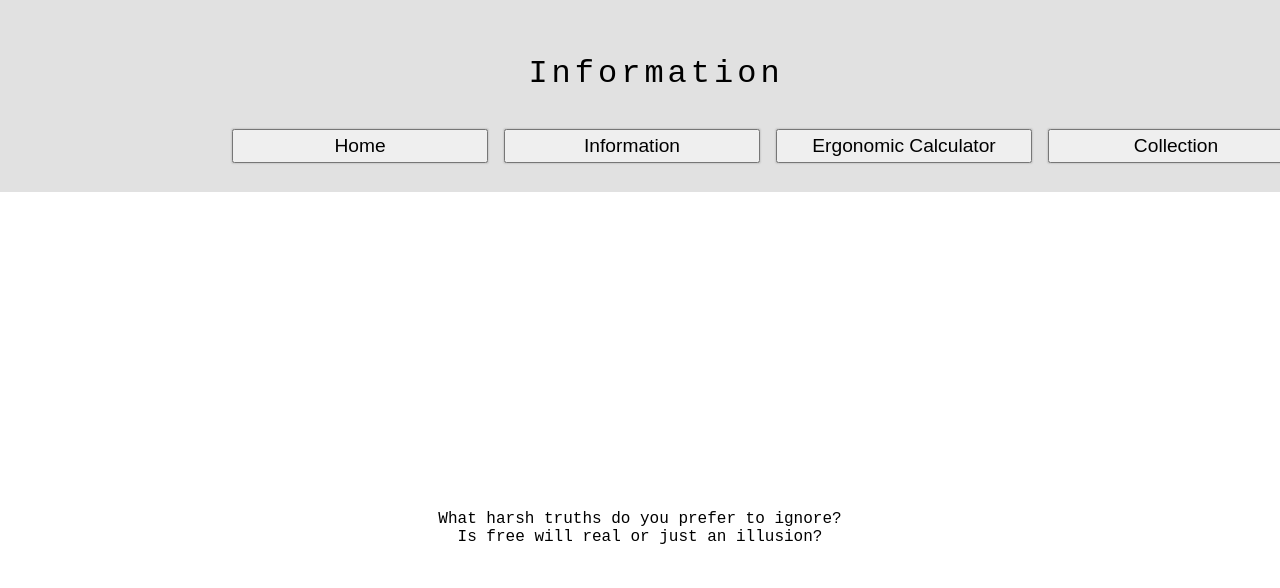
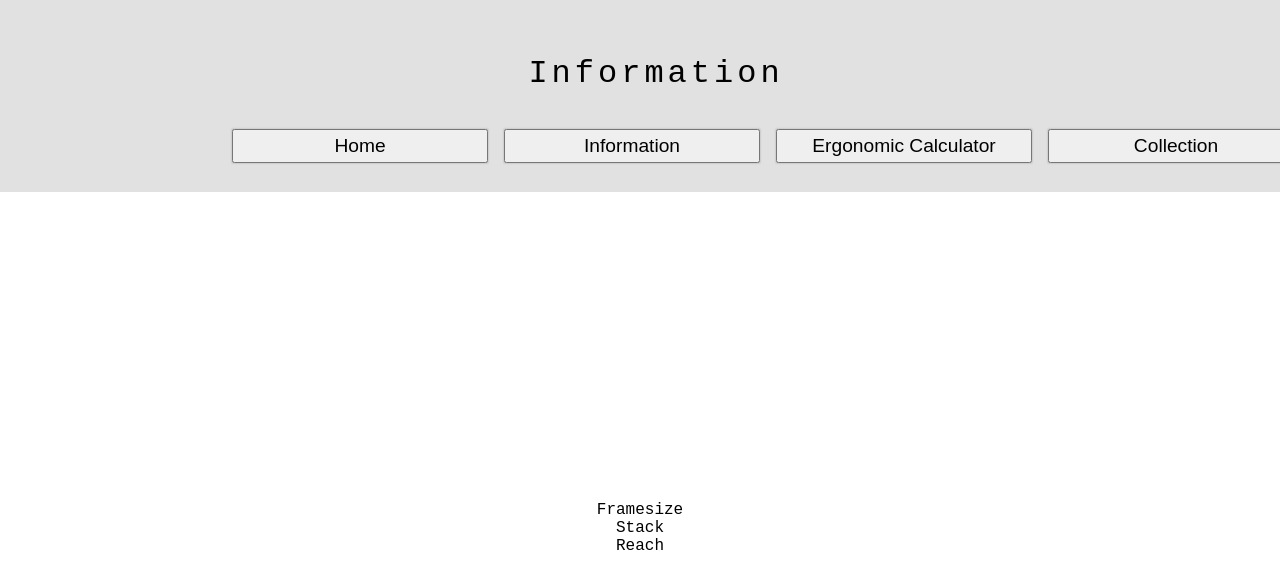
Before and after one commit to thisKonrad/bike_geometry, a Next.js app: page /info in a window 1280 px wide. Shown: the top 588 px of the page. Built offline with nearby package versions, Linux system fonts and the light colour scheme.

Commit message:
basic accordoen is working

```diff
--- /dev/null
+++ b/components/Accordeon/index.jsx
@@ -0,0 +1,27 @@
+/* :::: Accordeon :::: */
+'use client'
+import {useStore} from '../Zustand';
+//import styles from '@/styles/Home.module.css'
+import InfoStyle from '@/styles/InfoStyle.module.css'
+
+
+export default function Accordeon({items}) {
+
+    const expanded = useStore((state) => state.expanded);
+    const updateExpanded = useStore((state) => state.updateExpanded);
+
+    const handleClick = (index) => {
+      updateExpanded(index === expanded ? null : index);
+    };
+
+   return (
+      <div>
+        {items.map((item, index) => (
+          <div key={index} className={InfoStyle.accordeon_body}>
+            <header onClick={() => handleClick(index)}>{item.title}</header>
+            <div className={InfoStyle.accordeon_content}>{index === expanded ? item.content : ''}</div>
+          </div>
+        ))}
+      </div>
+   );
+};
--- a/components/Zustand/index.jsx
+++ b/components/Zustand/index.jsx
@@ -11,6 +11,9 @@ export const useStore = create((set) => ({
     updateSelectType: (value)=> set({selectType: value}),
 
     frameSizeSelect:0,
-    updateFrameSizeSelect: (value)=> set({frameSizeSelect: value})
+    updateFrameSizeSelect: (value)=> set({frameSizeSelect: value}),
+
+    expanded: null,
+    updateExpanded:(value)=> set({expanded: value}),
 
 }));
--- a/pages/info/index.jsx
+++ b/pages/info/index.jsx
@@ -1,58 +1,33 @@
 /* :::: Information :::: */
 'use client'
-import Header from '@/components/Header'
-import {
-  Accordion,
-  AccordionItem,
-  AccordionItemHeading,
-  AccordionItemButton,
-  AccordionItemPanel,
-} from 'react-accessible-accordion';
-import styles from '@/styles/Home.module.css'
-import InfoStyle from '@/styles/InfoStyle.module.css'
+import Header from '@/components/Header';
+import Accordeon from '@/components/Accordeon/index.jsx';
+import styles from '@/styles/Home.module.css';
+import InfoStyle from '@/styles/InfoStyle.module.css';
 
 
 
 export default function Information() {
+
+  const measurementLegend=[
+    {title: 'Framesize',
+    content: 'The size of your frame.'},
+    {title: 'Stack',
+    content: 'The size of your frame.'},
+    {title: 'Reach',
+    content: 'The size of your frame.'},
+  ];
+
+
+
   return (<>
     <Header
   currentPageTitle={'Information'}>
   </Header>
   <main className={styles.main}>
-    <section className={InfoStyle.accordeon_wrap}>
-    <Accordion>
-            <AccordionItem>
-                <AccordionItemHeading>
-                    <AccordionItemButton>
-                        What harsh truths do you prefer to ignore?
-                    </AccordionItemButton>
-                </AccordionItemHeading>
-                <AccordionItemPanel>
-                    <p>
-                        Exercitation in fugiat est ut ad ea cupidatat ut in
-                        cupidatat occaecat ut occaecat consequat est minim minim
-                        esse tempor laborum consequat esse adipisicing eu
-                        reprehenderit enim.
-                    </p>
-                </AccordionItemPanel>
-            </AccordionItem>
-            <AccordionItem>
-                <AccordionItemHeading>
-                    <AccordionItemButton>
-                        Is free will real or just an illusion?
-                    </AccordionItemButton>
-                </AccordionItemHeading>
-                <AccordionItemPanel>
-                    <p>
-                        In ad velit in ex nostrud dolore cupidatat consectetur
-                        ea in ut nostrud velit in irure cillum tempor laboris
-                        sed adipisicing eu esse duis nulla non.
-                    </p>
-                </AccordionItemPanel>
-            </AccordionItem>
-        </Accordion>
-    </section>
-
+    <Accordeon
+    items={measurementLegend}
+    />
 
 {/* <section className={InfoStyle.jumbo}>
       <article className={InfoStyle.article}>
```
